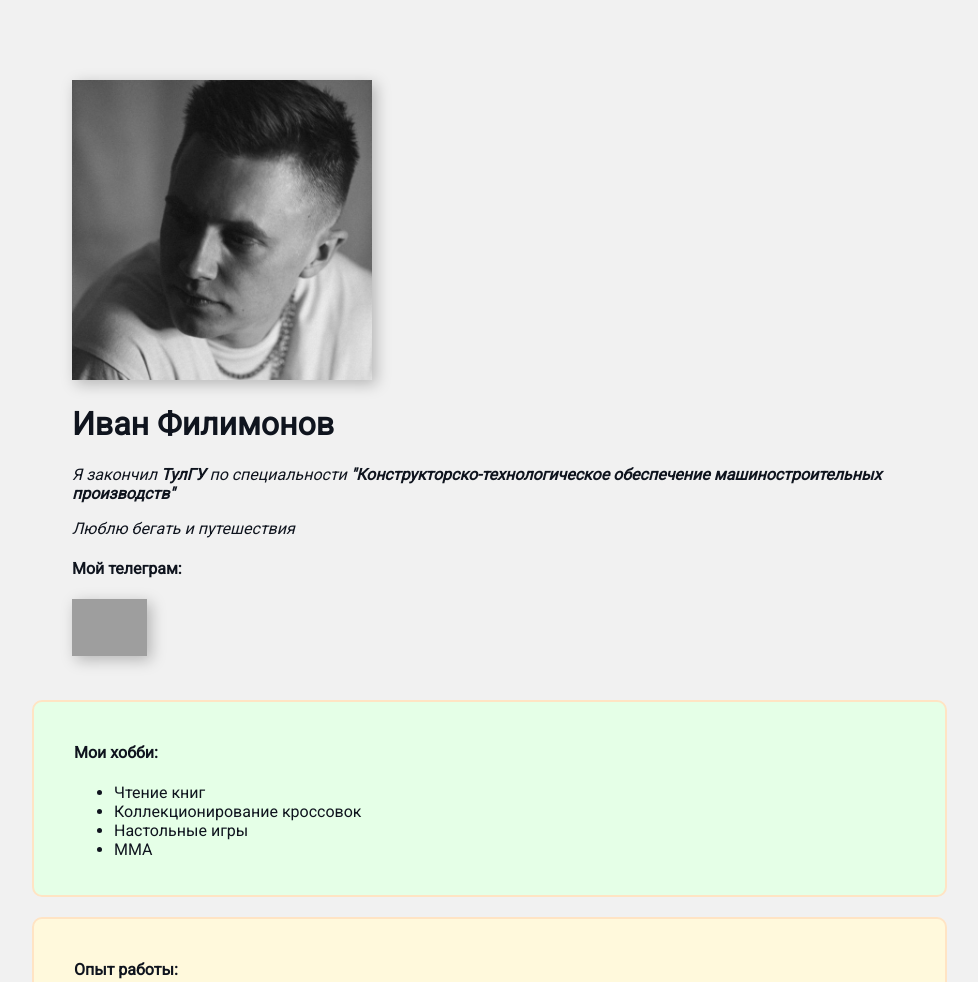
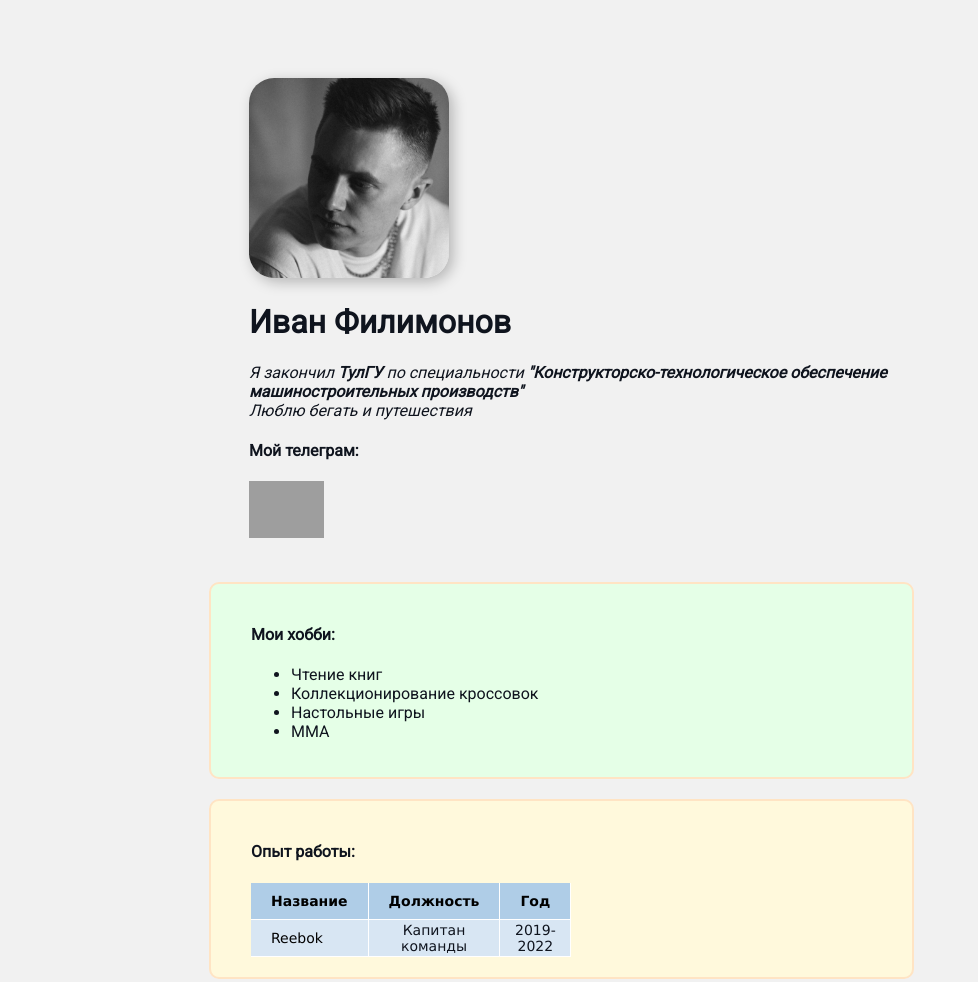
Before and after one commit to FilyushaInside/Resume1, a plain HTML site: page index.html in a window 1280 px wide. Shown: the top 982 px of the page, without its empty margins (96-1074 px from the left). Drawn offline with Linux system fonts and the light colour scheme; grey boxes are pictures that could not be loaded.

Commit message:
Add files via upload

```diff
--- a/index.html
+++ b/index.html
@@ -10,10 +10,12 @@
 <body>
     <div class="container">
      <div class="first">
-    <img src="Vanya.jpg" width="300" >
+    <img src="Vanya.jpg" class="avatar" >
     <h1>Иван Филимонов</h1>
+    <div class="info">
     <p>Я закончил <strong>ТулГУ</strong> по специальности <strong>"Конструкторско-технологическое обеспечение машиностроительных производств"</strong> </p>
     <p>Люблю <em>бегать и путешествия</em> </p>
+    </div>
     <h4>Мой телеграм:</h4>
     <a href="https://t.me/Filyusha_inside" target="_blank"><img src="https://play-lh.googleusercontent.com/ZU9cSsyIJZo6Oy7HTHiEPwZg0m2Crep-d5ZrfajqtsH-qgUXSqKpNA2FpPDTn-7qA5Q" width="75"></a>
      </div>
--- a/style.css
+++ b/style.css
@@ -44,9 +44,19 @@ td {
 td:first-child {
     text-align: left;
 }
+.avatar {
+width: 200px;
+border-radius: 25px;
+box-shadow: 4px 4px 14px rgba(0, 0, 0, 0.25);
+}
+.info p {
+    margin: 0px;
+}
 .card {
     border: 2px solid bisque;
     border-radius: 10px;
+    padding: 15px 20px;
+    margin-bottom: 20px;
 
 }
 .bg-green {
@@ -59,11 +69,10 @@ td:first-child {
     background: ivory;
 }
 .container {
-    max-width: 960px;
-    padding: 20px 5px 20px 40px;
-    margin:20px 5px 20px 40px;
+   max-width: 750px;
+   margin: auto;
+   padding-top: 30px;
 }
-img {box-shadow: 4px 4px 14px rgba(0, 0, 0, 0.25);}
 .card.bg-green{
 margin: 20px 5px 20px 40px;
 padding: 20px 5px 20px 40px;
@@ -71,6 +80,7 @@ padding: 20px 5px 20px 40px;
 .card.bg-yellow {
     margin:20px 5px 20px 40px;
     padding: 20px 5px 20px 40px;
+
 }
 .card.bg-3 {
     margin:20px 5px 20px 40px;
```
